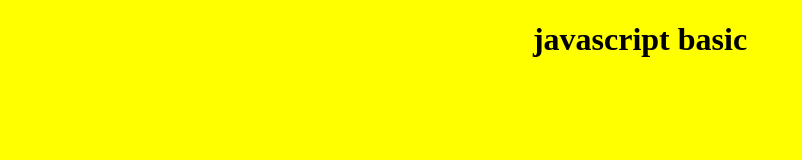
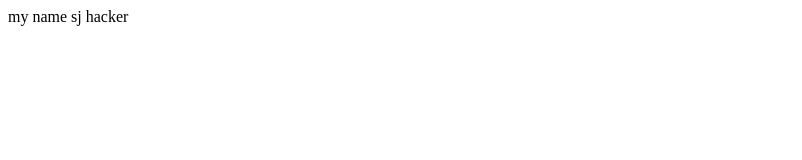
Before and after one commit to sanatanjena1/now, a plain HTML site: page index.html in a window 1280 px wide. Shown: the whole page, without its empty margins (0-802 px from the left). Drawn offline with Linux system fonts and the light colour scheme.

Commit message:
add paragraph hacker

```diff
--- a/index.html
+++ b/index.html
@@ -1,11 +1 @@
-<!DOCTYPE html>
-<html lang="en">
-<head>
-    <meta charset="UTF-8">
-    <meta name="viewport" content="width=device-width, initial-scale=1.0">
-    <title>Document</title>
-</head>
-<body bgcolor="yellow">
-    <h1 style="text-align: center;">javascript basic</h1>
-</body>
-</html>
+<p>my name sj hacker</p>
```
